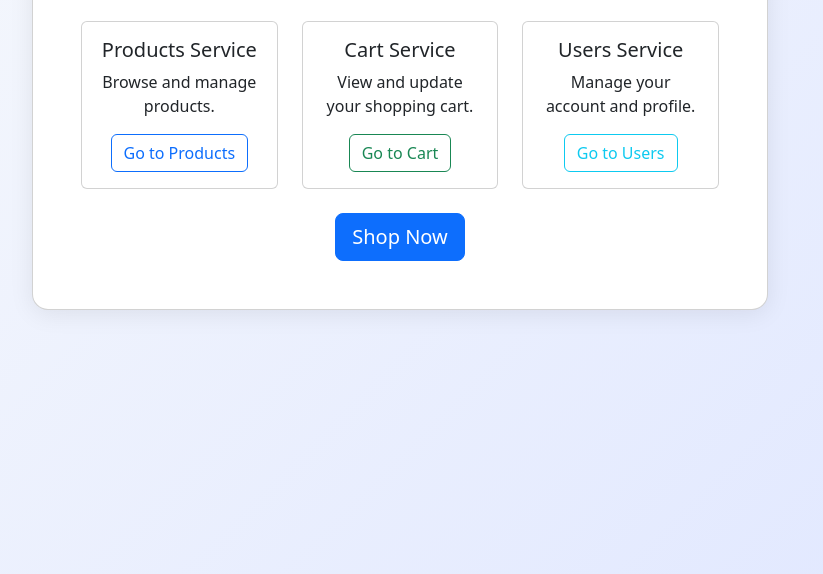
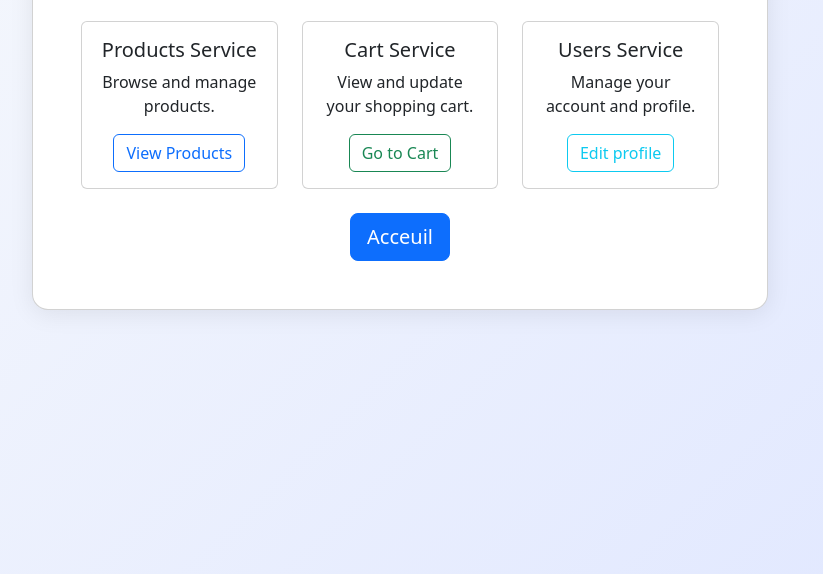
Before and after one commit to medkhaled/devops-ecommerce-project, a plain HTML site: page app/frontend/index.html in a window 1280 px wide. Shown: the part 226-800 px from the top of the page, without its empty margins (240-1063 px from the left). Drawn offline with nearby package versions, Linux system fonts and the light colour scheme.

Commit message:
workflow step by step

```diff
--- a/app/frontend/index.html
+++ b/app/frontend/index.html
@@ -43,7 +43,7 @@
                   <div class="card-body">
                     <h5 class="card-title">Products Service</h5>
                     <p class="card-text">Browse and manage products.</p>
-                    <a href="/products" class="btn btn-outline-primary">Go to Products</a>
+                    <a href="/products" class="btn btn-outline-primary">View Products</a>
                   </div>
                 </div>
               </div>
@@ -61,13 +61,13 @@
                   <div class="card-body">
                     <h5 class="card-title">Users Service</h5>
                     <p class="card-text">Manage your account and profile.</p>
-                    <a href="/users" class="btn btn-outline-info">Go to Users</a>
+                    <a href="/users" class="btn btn-outline-info">Edit profile</a>
                   </div>
                 </div>
               </div>
             </div>
             <div class="text-center mt-4">
-              <a href="#" class="btn btn-primary btn-lg">Shop Now</a>
+              <a href="#" class="btn btn-primary btn-lg">Acceuil</a>
             </div>
           </div>
         </div>
```
Also changed, not shown: 1 other file.
